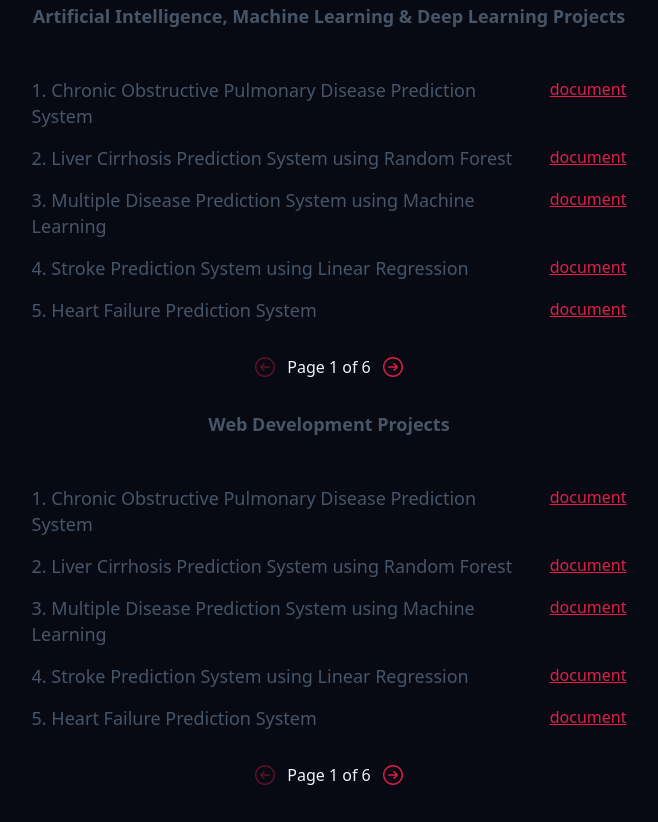
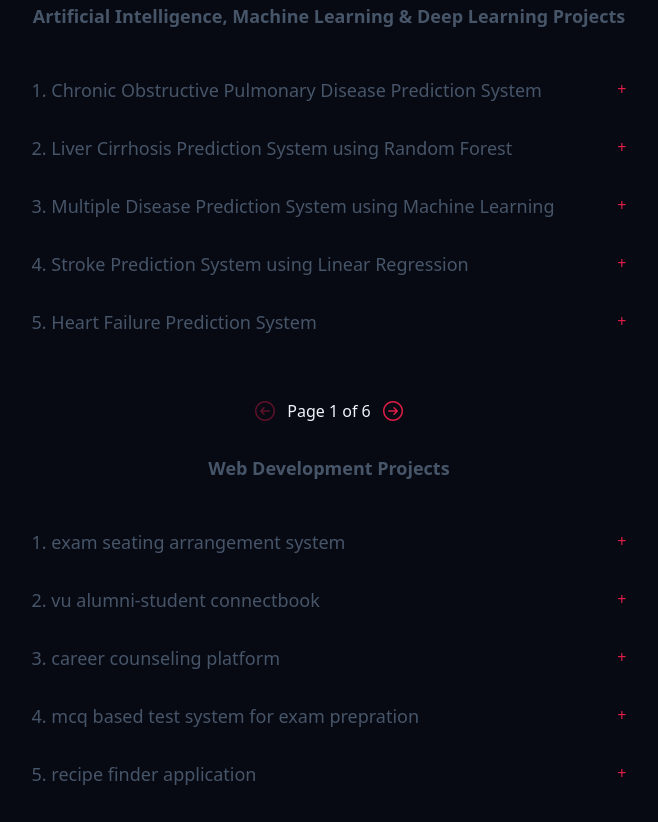
Before and after one commit to sudoersitsolution/website, a website built with Vite: page index.html in a window 1280 px wide. Shown: the part 2075-2897 px from the top of the page, without its empty margins (311-969 px from the left). Built offline with nearby package versions, Linux system fonts and the light colour scheme; a web font is replaced by a local one.

Commit message:
added new problem to project section

```diff
--- a/src/utils/projectsAi.js
+++ b/src/utils/projectsAi.js
@@ -1,34 +1,34 @@
 document.addEventListener("DOMContentLoaded", () => {
 const projectAddItem = () => {
   const projects = [
-    { title: "Chronic Obstructive Pulmonary Disease Prediction System", link: "" },
-    { title: "Liver Cirrhosis Prediction System using Random Forest", link: "" },
-    { title: "Multiple Disease Prediction System using Machine Learning", link: "" },
-    { title: "Stroke Prediction System using Linear Regression", link: "" },
-    { title: "Heart Failure Prediction System", link: "" },
-    { title: "Pneumonia Detection using Chest X-Ray", link: "" },
-    { title: "Parkinson’s Detection System using Python", link: "" },
-    { title: "Breast Cancer Prediction using Naive Bayes", link: "" },
-    { title: "Depression Detection System using Python", link: "" },
-    { title: "Credit Card Fraud Detection System Python", link: "" },
-    { title: "Fake Product Review Monitoring and Removal for Genuine Ratings", link: "" },
-    { title: "Movie Success Prediction System using Python", link: "" },
-    { title: "Predicting House Price Using Decision Tree", link: "" },
-    { title: "Cryptocurrency Price Prediction Using Machine Learning Python", link: "" },
-    { title: "TV Show Popularity Analysis Using Data Mining", link: "" },
-    { title: "Music Genres Classification using KNN System", link: "" },
-    { title: "Personality Prediction System Through CV Analysis", link: "" },
-    { title: "Malware Analysis and Detection Using Machine Learning Algorithm", link: "" },
-    { title: "SMS Spam Detection using Machine Learning", link: "" },
-    { title: "Sleep Disorder Prediction Using Machine Learning", link: "" },
-    { title: "Drug Addiction Prediction Using Machine Learning", link: "" },
-    { title: "Obesity Risk Prediction using Machine Learning", link: "" },
-    { title: "Health Insurance Price Prediction using Machine Learning", link: "" },
-    { title: "Smart Diabetes Prediction System Using Machine Learning Algorithms", link: "" },
-    { title: "Customer Churn Prediction using Machine Learning", link: "" },
-    { title: "Real Estate Price Prediction using Machine Learning", link: "" },
-    { title: "Bitcoin Price Prediction using Machine Learning", link: "" },
-    { title: "Sleep Time Prediction", link: "" },
+    { title: "Chronic Obstructive Pulmonary Disease Prediction System",description:"to-do description" },
+    { title: "Liver Cirrhosis Prediction System using Random Forest", description:"to-do description" },
+    { title: "Multiple Disease Prediction System using Machine Learning",description:"to-do description" },
+    { title: "Stroke Prediction System using Linear Regression", description:"to-do description" },
+    { title: "Heart Failure Prediction System", description:"to-do description" },
+    { title: "Pneumonia Detection using Chest X-Ray", description:"to-do description" },
+    { title: "Parkinson’s Detection System using Python", description:"to-do description" },
+    { title: "Breast Cancer Prediction using Naive Bayes", description:"to-do description" },
+    { title: "Depression Detection System using Python", description:"to-do description" },
+    { title: "Credit Card Fraud Detection System Python", description:"to-do description" },
+    { title: "Fake Product Review Monitoring and Removal for Genuine Ratings", description:"to-do description" },
+    { title: "Movie Success Prediction System using Python", description:"to-do description" },
+    { title: "Predicting House Price Using Decision Tree", description:"to-do description" },
+    { title: "Cryptocurrency Price Prediction Using Machine Learning Python", description:"to-do description" },
+    { title: "TV Show Popularity Analysis Using Data Mining", description:"to-do description" },
+    { title: "Music Genres Classification using KNN System", description:"to-do description" },
+    { title: "Personality Prediction System Through CV Analysis", description:"to-do description" },
+    { title: "Malware Analysis and Detection Using Machine Learning Algorithm", description:"to-do description" },
+    { title: "SMS Spam Detection using Machine Learning", description:"to-do description" },
+    { title: "Sleep Disorder Prediction Using Machine Learning", description:"to-do description" },
+    { title: "Drug Addiction Prediction Using Machine Learning", description:"to-do description" },
+    { title: "Obesity Risk Prediction using Machine Learning", description:"to-do description" },
+    { title: "Health Insurance Price Prediction using Machine Learning", description:"to-do description" },
+    { title: "Smart Diabetes Prediction System Using Machine Learning Algorithms", description:"to-do description" },
+    { title: "Customer Churn Prediction using Machine Learning", description:"to-do description" },
+    { title: "Real Estate Price Prediction using Machine Learning", description:"to-do description" },
+    { title: "Bitcoin Price Prediction using Machine Learning", description:"to-do description" },
+    { title: "Sleep Time Prediction", description:"to-do description" },
   ];
 
   const itemsPerPage = 5; // Number of items per page
@@ -43,10 +43,12 @@ const projectAddItem = () => {
     let elements = "";
     visibleProjects.forEach((item, index) => {
       elements += `
+      <div class="project__item-wrapper">
         <div class="project__item">
-          <p>${startIndex + index + 1}. ${item.title}</p>
-          <a href="${item.link}">document</a>
+          <p>${startIndex + index + 1}. ${item.title}</p> <span class="project__item-plus">+</span>
         </div>
+        <p class="project__item-description">${item.description}</p>
+      </div>
       `;
     });
     const PreviousButton=`
@@ -69,6 +71,18 @@ const projectAddItem = () => {
     const paginationContainer = document.querySelector(".pagination-ai");
     paginationContainer.innerHTML = paginationControls;
 
+ const accordionHeaders = document.querySelectorAll('.project__item');
+  accordionHeaders.forEach(header => {
+    header.addEventListener('click', function () {
+      const item = this.nextElementSibling;
+      const secondChild = this.children[1];
+      if(secondChild.textContent=="+")
+        secondChild.textContent= "-"
+      else
+        secondChild.textContent="+"
+      item.classList.toggle('active');
+    });
+  });
     // Add event listeners for buttons
     document.getElementById("prev").addEventListener("click", () => {
       if (currentPage > 1) {
@@ -85,6 +99,7 @@ const projectAddItem = () => {
     });
   };
 
+
   renderProjects();
 };
 
--- a/src/utils/projectsWeb.js
+++ b/src/utils/projectsWeb.js
@@ -1,33 +1,33 @@
 const projectAddItemWeb = () => {
   const projectsWeb= [
-    { title: "Chronic Obstructive Pulmonary Disease Prediction System", link: "" },
-    { title: "Liver Cirrhosis Prediction System using Random Forest", link: "" },
-    { title: "Multiple Disease Prediction System using Machine Learning", link: "" },
-    { title: "Stroke Prediction System using Linear Regression", link: "" },
-    { title: "Heart Failure Prediction System", link: "" },
-    { title: "Pneumonia Detection using Chest X-Ray", link: "" },
-    { title: "Parkinson’s Detection System using Python", link: "" },
-    { title: "Breast Cancer Prediction using Naive Bayes", link: "" },
-    { title: "Depression Detection System using Python", link: "" },
-    { title: "Credit Card Fraud Detection System Python", link: "" },
-    { title: "Fake Product Review Monitoring and Removal for Genuine Ratings", link: "" },
-    { title: "Movie Success Prediction System using Python", link: "" },
-    { title: "Predicting House Price Using Decision Tree", link: "" },
-    { title: "Cryptocurrency Price Prediction Using Machine Learning Python", link: "" },
-    { title: "TV Show Popularity Analysis Using Data Mining", link: "" },
-    { title: "Music Genres Classification using KNN System", link: "" },
-    { title: "Personality Prediction System Through CV Analysis", link: "" },
-    { title: "Malware Analysis and Detection Using Machine Learning Algorithm", link: "" },
-    { title: "SMS Spam Detection using Machine Learning", link: "" },
-    { title: "Sleep Disorder Prediction Using Machine Learning", link: "" },
-    { title: "Drug Addiction Prediction Using Machine Learning", link: "" },
-    { title: "Obesity Risk Prediction using Machine Learning", link: "" },
-    { title: "Health Insurance Price Prediction using Machine Learning", link: "" },
-    { title: "Smart Diabetes Prediction System Using Machine Learning Algorithms", link: "" },
-    { title: "Customer Churn Prediction using Machine Learning", link: "" },
-    { title: "Real Estate Price Prediction using Machine Learning", link: "" },
-    { title: "Bitcoin Price Prediction using Machine Learning", link: "" },
-    { title: "Sleep Time Prediction", link: "" },
+{title: "exam seating arrangement system",description: "to-do description"},
+{title: "vu alumni-student connectbook",description:"to-do description"},
+{title: "career counseling platform",description:"to-do description"},
+{title: "mcq based test system for exam prepration",description:"to-do description"},
+{title: "recipe finder application",description:"to-do description"},
+{title: "Secure Voting System Using Blockchain",description:"to-do description"},
+{title: "personalized nutrition and fitness management system",description:"to-do description"},
+{title: "online tutor finding application",description:"to-do description"},
+{title: "health tracker monitor and record health data",description:"to-do description"},
+{title: "Online book exchange platform ",description:"to-do description"},
+{title: "Online cosmetics store ",description:"to-do description"},
+{title: "Online tourist guide",description:"to-do description"},
+{title: "Expense tracker application",description:"to-do description"},
+{title: "Stationary shop management system",description:"to-do description"},
+{title: "Patient Record Management system",description:"to-do description"},
+{title: "Advance attendence using QR code",description:"to-do description"},
+{ title: "Personality Prediction System Through CV Analysis", description: "to-do description" },
+{ title: "Malware Analysis and Detection Using Machine Learning Algorithm", description: "to-do description" },
+{ title: "SMS Spam Detection using Machine Learning", description: "to-do description" },
+{ title: "Sleep Disorder Prediction Using Machine Learning", description: "to-do description" },
+{ title: "Drug Addiction Prediction Using Machine Learning", description: "to-do description" },
+{ title: "Obesity Risk Prediction using Machine Learning", description: "to-do description" },
+{ title: "Health Insurance Price Prediction using Machine Learning", description: "to-do description" },
+{ title: "Smart Diabetes Prediction System Using Machine Learning Algorithms", description: "to-do description" },
+{ title: "Customer Churn Prediction using Machine Learning", description: "to-do description" },
+{ title: "Real Estate Price Prediction using Machine Learning", description: "to-do description" },
+{ title: "Bitcoin Price Prediction using Machine Learning", description: "to-do description" },
+{ title: "Sleep Time Prediction", description: "to-do description" },
   ];
 
   const itemsPerPageWeb = 5; // Number of items per page
@@ -42,9 +42,11 @@ const projectAddItemWeb = () => {
     let elementsWeb = "";
     visibleProjectsWeb.forEach((item, index) => {
       elementsWeb += `
-        <div class="project__item">
-          <p>${startIndexWeb + index + 1}. ${item.title}</p>
-          <a href="${item.link}">document</a>
+      <div class="project__item-wrapper">
+        <div class="project__item-web">
+          <p>${startIndexWeb + index + 1}. ${item.title}</p> <span class="project__item-plus">+</span>
+        </div>
+          <p class="project__item-description">${item.description}</p>
         </div>
       `;
     });
@@ -67,6 +69,18 @@ const projectAddItemWeb = () => {
 
     const paginationContainerWeb = document.querySelector(".pagination-web");
     paginationContainerWeb.innerHTML = paginationControlsWeb;
+ const accordionHeadersWeb = document.querySelectorAll('.project__item-web');
+  accordionHeadersWeb.forEach(header => {
+    header.addEventListener('click', function () {
+      const item = this.nextElementSibling;
+      const secondChild = this.children[1];
+      if(secondChild.textContent=="+")
+        secondChild.textContent= "-"
+      else
+        secondChild.textContent="+"
+      item.classList.toggle('active');
+    });
+  });
 
     // Add event listeners for buttons
     document.getElementById("prev-web").addEventListener("click", () => {
--- a/styles/components/projects.css
+++ b/styles/components/projects.css
@@ -17,6 +17,30 @@
   font-size: var(--size-sm);
   color: var(--clr-slate600);
   margin-bottom: 1rem;
+}
+.project__item-wrapper{
+  display: flex;
+  flex-direction: column;
+  margin-bottom: 1rem;
+
+}
+.project__item-description{
+  margin-top:0;
+  border-left: 2px solid var(--clr-rose);
+  padding: 1rem;
+  display: none;
+  transform: scale(0);
+  transition:  scale 0.5s ease;
+}
+.project__item-plus{
+color: var(--clr-rose);
+}
+.active{
+  display: block;
+  transform: scale(1);
+}
+.project__item-description .active{
+  scale: 1;
 }
 
 .pagination-web,.pagination-ai{
@@ -48,13 +72,17 @@ button:hover svg {
 .project__item:not(:last-child){
   margin-bottom: 1rem;
 }
+.project__item-web:not(:last-child){
+  margin-bottom: 1rem;
+}
 
-.project__item{
+.project__item,.project__item-web{
   display: flex;
   justify-content: space-between;
   gap: 1rem;
+  margin-bottom: 0;
 }
-.project__item > p{
+.project__item > p,.project__item-web >p{
   font-size: var(--size-base);
   color: var(--clr-slate600);
 }
@@ -83,7 +111,7 @@ button:hover svg {
   .project__title{
     font-size: var(--size-4xl);
   }
-  .project__item > p{
+  .project__item > p,.project__item-web >p{
     font-size: var(--size-lg);
   }
 }
```
